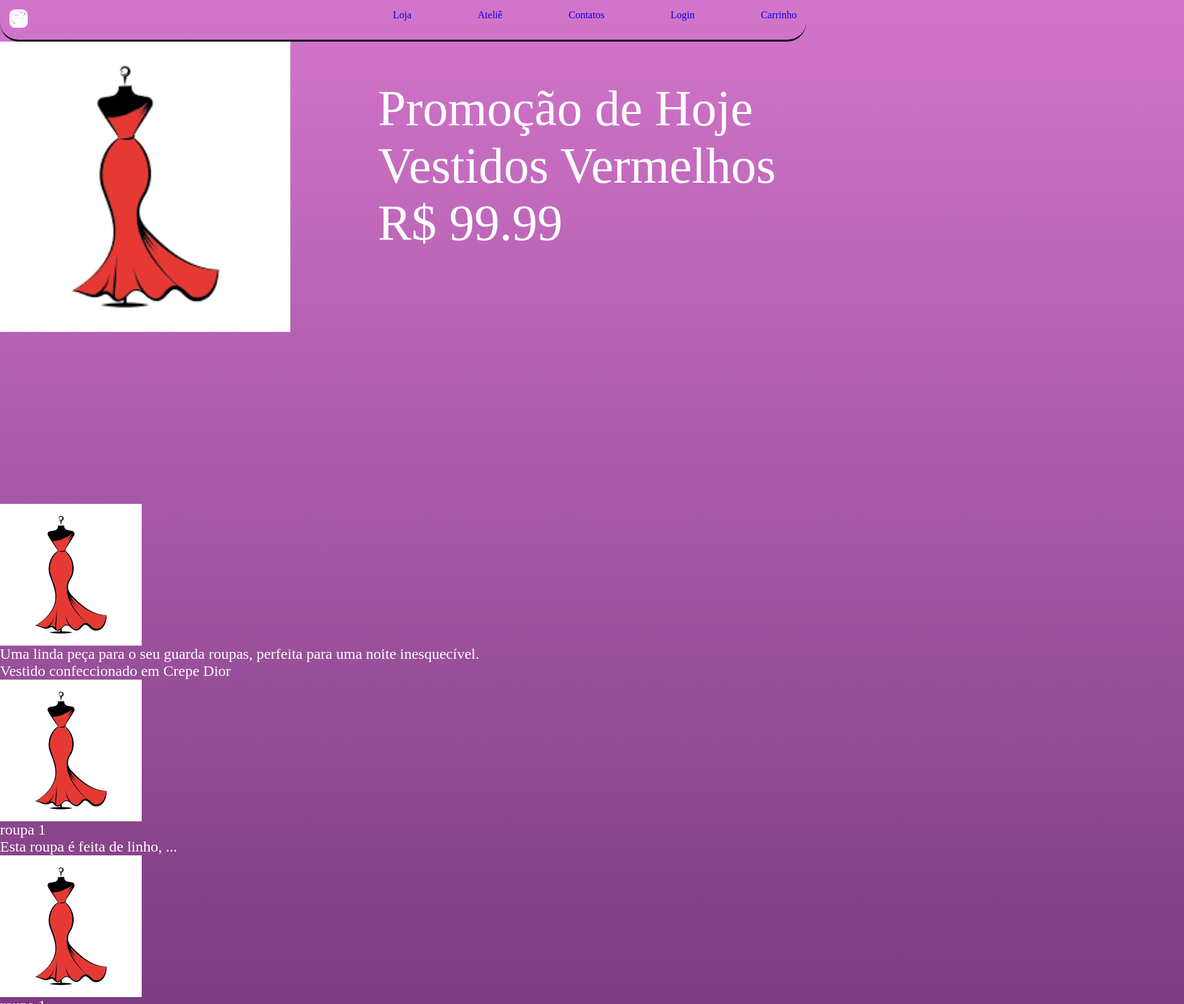
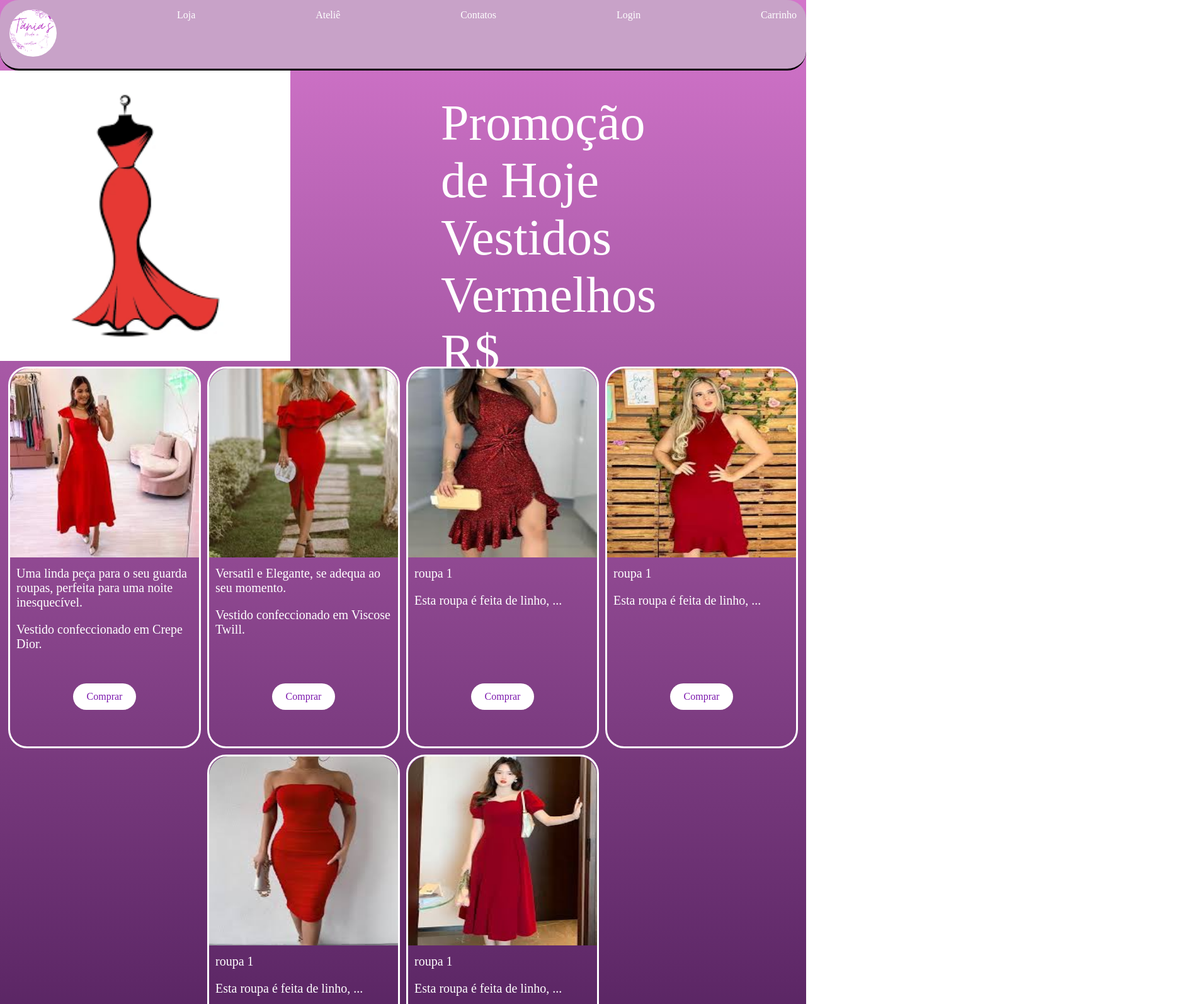
Before and after one commit to HeitorLima2007/Tania-s_Atelie, a plain HTML site: page Tanias_atelie/site/index.html in a window 1280 px wide. Shown: the top 1594 px of the page at 63% size, 1880 px wide, since content can reach past the window. Drawn offline with Linux system fonts and the light colour scheme.

Commit message:
Versão 5.0 (Heitor 23/05/2024)

```diff
--- a/Tanias_atelie/site/index.html
+++ b/Tanias_atelie/site/index.html
@@ -1,8 +1,4 @@
-<!--Código desenvolvido por
-Heitor Lima de Arruda.
-site: "Tânia's Ateliê"-->
-
-<DOCTYPE html>
+<!DOCTYPE html>
 <html lang="pt-br">
 
 	<head>
@@ -23,7 +19,7 @@ site: "Tânia's Ateliê"-->
 
 				<ul>
 
-					<li><a href="index.html"><img src="recursos/imagens/logo.png" alt="logo"></a></li>
+					<li><a href="index.html"><img src="recursos/imagens/logo2.png" alt="logo"></a></li>
 					<li><a href="loja.html">Loja</a></li>
 					<li><a href="#">Ateliê</a></li>
 					<li><a href="#">Contatos</a></li>
@@ -57,48 +53,55 @@ site: "Tânia's Ateliê"-->
 
 			<div class="roupas">
 
-				<img src="recursos/imagens/vestido_vermelho.PNG" alt="promoção">
+				<img src="recursos/imagens/vestido_vermelho1.jpg" alt="promoção">
 				<p>Uma linda peça para o seu guarda roupas, perfeita para uma noite inesquecível.</p>
-				<p>Vestido confeccionado em Crepe Dior</p>
-
-			</div>
-						<div class="roupas">
-
-				<img src="recursos/imagens/vestido_vermelho.PNG" alt="promoção">
-				<p>roupa 1</p>
-				<p>Esta roupa é feita de linho, ...</p>
+				<p>Vestido confeccionado em Crepe Dior.</p>
+				<a onclick="#" href="#">Comprar</a>
 
 			</div>
 
 			<div class="roupas">
 
-				<img src="recursos/imagens/vestido_vermelho.PNG" alt="promoção">
-				<p>roupa 1</p>
-				<p>Esta roupa é feita de linho, ...</p>
+				<img src="recursos/imagens/vestido_vermelho2.jpg" alt="promoção">
+				<p>Versatil e Elegante, se adequa ao seu momento.</p>
+				<p> Vestido confeccionado em Viscose Twill.</p>
+				<a onclick="#" href="#">Comprar</a>
 
 			</div>
 
 			<div class="roupas">
 
-				<img src="recursos/imagens/vestido_vermelho.PNG" alt="promoção">
+				<img src="recursos/imagens/vestido_vermelho3.jpg" alt="promoção">
 				<p>roupa 1</p>
 				<p>Esta roupa é feita de linho, ...</p>
+				<a onclick="#" href="#">Comprar</a>
 
 			</div>
 
 			<div class="roupas">
 
-				<img src="recursos/imagens/vestido_vermelho.PNG" alt="promoção">
+				<img src="recursos/imagens/vestido_vermelho4.jpg" alt="promoção">
 				<p>roupa 1</p>
 				<p>Esta roupa é feita de linho, ...</p>
+				<a onclick="#" href="#">Comprar</a>
 
 			</div>
 
 			<div class="roupas">
 
-				<img src="recursos/imagens/vestido_vermelho.PNG" alt="promoção">
+				<img src="recursos/imagens/vestido_vermelho5.jpg" alt="promoção">
 				<p>roupa 1</p>
 				<p>Esta roupa é feita de linho, ...</p>
+				<a onclick="#" href="#">Comprar</a>
+
+			</div>
+
+			<div class="roupas">
+
+				<img src="recursos/imagens/vestido_vermelho6.jpg" alt="promoção">
+				<p>roupa 1</p>
+				<p>Esta roupa é feita de linho, ...</p>
+				<a onclick="#" href="#">Comprar</a>
 
 			</div>
 
--- a/Tanias_atelie/site/recursos/css/estilo.css
+++ b/Tanias_atelie/site/recursos/css/estilo.css
@@ -20,11 +20,11 @@ header{
 
 }
 
-/*header:hover{
+header:hover{
 
 	background: #C8A2C8;
 
-}*/
+}
 header nav{
 
 	padding: 10px;
@@ -46,8 +46,18 @@ header nav ul li{
 header nav ul li a{
 
 	text-decoration: none;
+	font-family: lucida calligraphy;
+	color: white;
+}
 
-}
+/*header nav ul li #cadastrar a{
+	 display:flex;
+	 text-decoration: none;
+	 font-size: 22px;
+	 font-family: lucida calligraphy;
+	 color: white;
+	 padding-top: 1000px;
+}*/
 
 header nav ul li a:hover{
 
@@ -56,9 +66,9 @@ header nav ul li a:hover{
 }
 header nav ul li img{
 
-	width: 5%;
-	border-radius: 30%;
-	border: 2px solid white;
+	width: 75px;
+	border-radius: 50%;
+	border: #D375CB;
 
 }
 
@@ -84,20 +94,60 @@ section #direita p{
 }
 #direita{
 
-	position: relative;
-	left: 600px;
+	position: absolute;
+	top: 150px;
+	left: 700px;
 	bottom: 400px;
 }
 
-section #produtos{
+#produtos{
 
-	/*display: flex;*/
-	position: absolute;
-	top: 300px;
+	display: flex;
+	flex-wrap: wrap;
+	flex-direction: row;
+	/*position: absolute;*/
+	/*top: 300px;*/
+	justify-content: center;
+}
+
+.roupas{
+
+	border: 3px solid white;
+	border-radius: 30px;
+	margin: 5px;
+	width: 30%;
+	width: 300px;
+	height: 600px;
+	position: relative;
+
 }
 
 .roupas p{
 
 	color: white;
-	font-size: 24px;
+	font-size: 20px;
+	padding: 10px;
 }
+.roupas img{
+
+	border-radius: 30px 30px 0 0 ;
+	width: 300px;
+	height: 300px;
+
+}
+
+.roupas a{
+
+	text-decoration: none;
+	background-color: white;
+	color: #7C18AD;
+	padding: 12px;
+	border-radius: 45px;
+	display: flex;
+	/*margin: 30px 50px 0 50px;*/
+	justify-content: center;
+	position: absolute;
+	top: 500px;
+	left: 100px;
+	right: 100px;
+}
```
Also changed, not shown: Tanias_atelie/site/loja.html (+21 -4 lines), Tanias_atelie/site/recursos/imagens/logo2.png (added), Tanias_atelie/site/recursos/imagens/vestido_vermelho1.jpg (added), Tanias_atelie/site/recursos/imagens/vestido_vermelho2.jpg (added), Tanias_atelie/site/recursos/imagens/vestido_vermelho3.jpg (added), Tanias_atelie/site/recursos/imagens/vestido_vermelho4.jpg (added), Tanias_atelie/site/recursos/imagens/vestido_vermelho5.jpg (added), Tanias_atelie/site/recursos/imagens/vestido_vermelho6.jpg (added).
